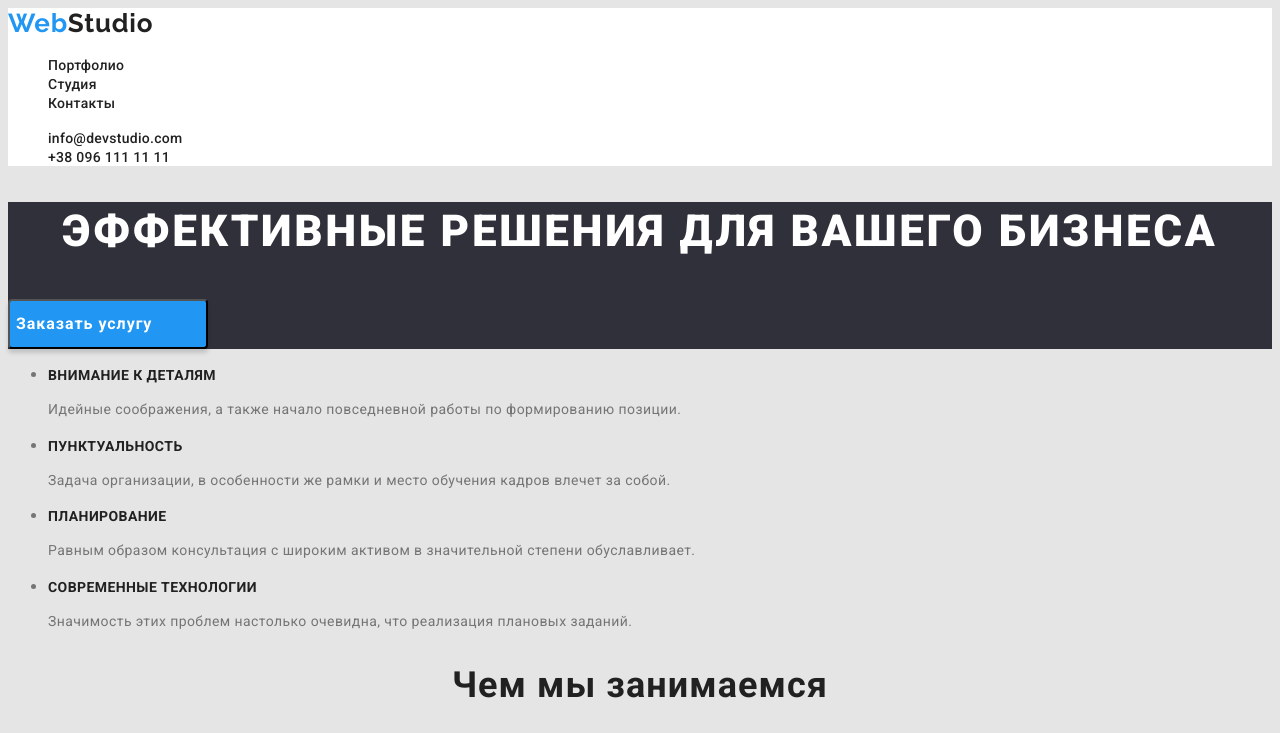
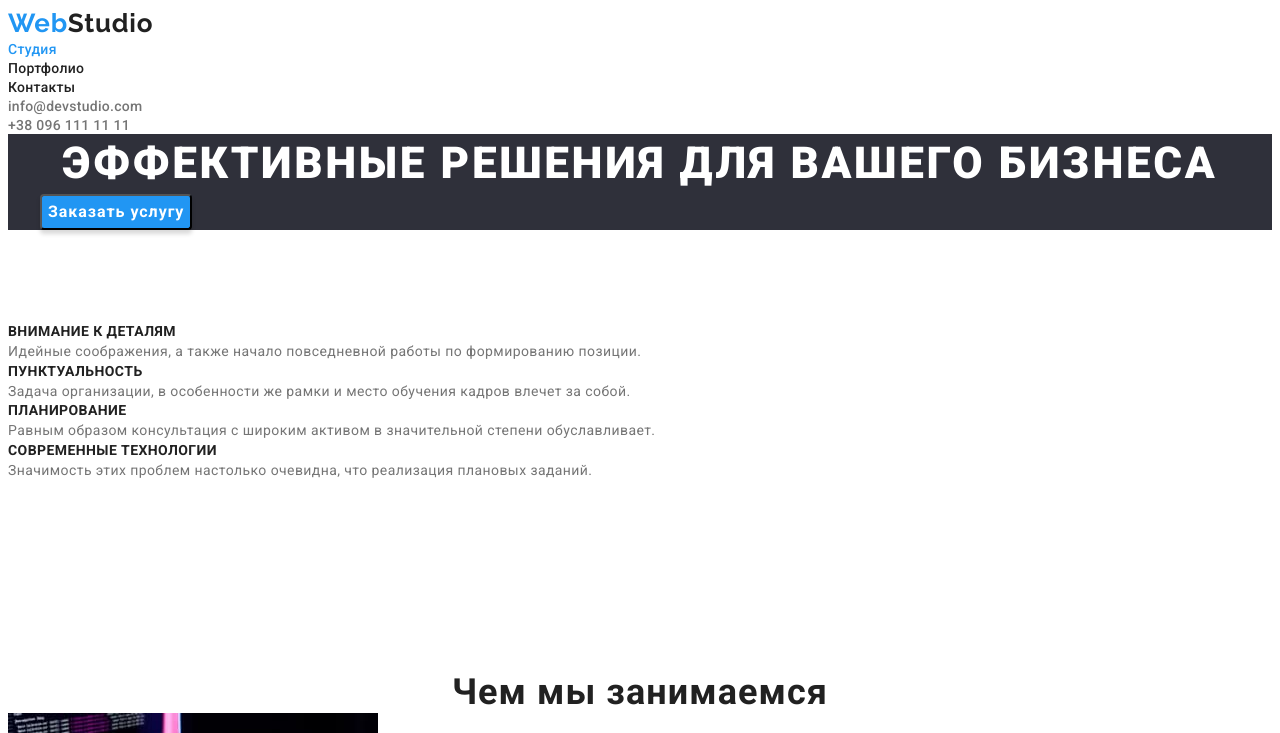
Before and after one commit to MykhailoHurak/goit-markup-hw-02, a plain HTML site: page index.html in a window 1280 px wide. Shown: the top 733 px of the page. Drawn offline with Linux system fonts and the light colour scheme.

Commit message:
HW2 правки

```diff
--- a/css/styles.css
+++ b/css/styles.css
@@ -1,31 +1,34 @@
-/*
-font-family: Raleway; - шрифт лого
-font-family: Roboto; - шрифт основной
-*/
 :root {
-  --color-text: #757575; /* цвет шрифта mail, tel, текста */
-  --color-headline: #212121; /* цвет шрифта меню, заголовков (кроме н1) */
-  --color-accent: #2196f3; /* цвет шрифта лого, кнопки, ховер, фокус */
-  --color-head: #ffffff; /* фон шапки, цвет шрифта H1, кнопки, текста футера */
-  --color-main: #e5e5e5; /* фон основной */
-  --color-alternate: #f5f4fa; /* фон чередующийся */
-  --color-hero-footer: #2f303a; /* фон героя, футера */
+  --color-text: #757575;
+  --color-headline: #212121;
+  --color-accent: #2196f3;
+  --color-head: #ffffff;
+  --color-main: #ffffff;
+  --color-alternate: #f5f4fa;
+  --color-hero-footer: #2f303a;
 }
 
-/* в тэге body указываем основной цвет фона, текста, шрифта */
-/* кнопки не унаследуют, ссылка - да */
 body {
   background-color: var(--color-main);
   color: var(--color-text);
   font-family: Roboto, sans-serif;
 }
 
-.list {
-  list-style: none;
+a {
+  text-decoration: none;
 }
 
-.link {
-  text-decoration: none;
+h1,
+h2,
+h3,
+p,
+ul {
+  margin: 0;
+}
+
+ul {
+  padding: 0;
+  list-style: none;
 }
 
 /* ШАПКА --------------------------- */
@@ -43,11 +46,16 @@ body {
   color: var(--color-headline);
 }
 
-.header {
-  background-color: var(--color-head);
+.nav-link.current,
+.contacts-link.current {
+  color: var(--color-accent);
 }
 
-.header-link {
+.header {
+  background-color: var(--color-main);
+}
+
+.nav-link {
   font-weight: 500;
   font-size: 14px;
   line-height: 1.14;
@@ -55,12 +63,33 @@ body {
   color: var(--color-headline);
 }
 
-.header-link:hover,
-.header-link:focus {
+.nav-link:hover,
+.nav-link:focus {
+  color: var(--color-accent);
+}
+
+.contacts-link {
+  font-weight: 500;
+  font-size: 14px;
+  line-height: 1.14;
+  letter-spacing: 0.02em;
+  color: var(--color-text);
+}
+
+.contacts-link:hover,
+.contacts-link:focus {
   color: var(--color-accent);
 }
 
 /* Секция 1 Главный экран --------------------*/
+
+.container {
+  width: 1200px;
+  padding-left: 15px;
+  padding-right: 15px;
+  margin-left: auto;
+  margin-right: auto;
+}
 
 .hero {
   background: var(--color-hero-footer);
@@ -73,7 +102,7 @@ body {
   text-align: center;
   letter-spacing: 0.06em;
   text-transform: uppercase;
-  color: var(--color-head);
+  color: var(--color-main);
 }
 
 .hero-btn {
@@ -85,13 +114,7 @@ body {
   align-items: center;
   text-align: center;
   letter-spacing: 0.06em;
-  color: var(--color-head);
-
-  width: 200px;
-  height: 50px;
-  left: 700px;
-  top: 430px;
-
+  color: var(--color-main);
   background: #2196f3;
   box-shadow: 0px 4px 4px rgba(0, 0, 0, 0.15);
   border-radius: 4px;
@@ -104,6 +127,11 @@ body {
 }
 
 /* СЕКЦИЯ 2 ПРЕИМУЩЕСТВА (скрыть заголовок) */
+
+.section {
+  padding-top: 94px;
+  padding-bottom: 94px;
+}
 
 .section-title {
   font-weight: 700;
@@ -169,7 +197,7 @@ body {
 }
 
 .footer-logo-two {
-  color: var(--color-head);
+  color: var(--color-main);
 }
 
 .footer-link {
@@ -182,7 +210,7 @@ body {
 
 .footer-address {
   font-weight: normal;
-  color: var(--color-head);
+  color: var(--color-main);
 }
 
 .footer-link:hover,
@@ -204,7 +232,7 @@ body {
 
 .portfolio-btn:hover {
   cursor: pointer;
-  color: var(--color-head);
+  color: var(--color-main);
   background: var(--color-accent);
 }
 
--- a/index.html
+++ b/index.html
@@ -5,15 +5,11 @@
     <meta http-equiv="X-UA-Compatible" content="IE=edge">
     <meta name="viewport" content="width=device-width, initial-scale=1.0">
     <title>WebStudio</title>
-
-    <!-- ниже подключили стили из папки CSS -->
-    <link rel="stylesheet" href="./css/styles.css">
-
-    <!-- ниже подключили шрифты Roboto и Raleway -->
     <link rel="preconnect" href="https://fonts.googleapis.com">
     <link rel="preconnect" href="https://fonts.gstatic.com" crossorigin>
     <link href="https://fonts.googleapis.com/css2?family=Raleway:wght@700&family=Roboto:wght@400;500;700;900&display=swap"
         rel="stylesheet">
+    <link rel="stylesheet" href="./css/styles.css">
 </head>
 
 <body>
@@ -21,31 +17,34 @@
     <header class="header">
         <nav class="header-navigation">
             <a class="header-logo link" href="index.html">Web<span class="header-logo-two">Studio</span></a>
-            <ul class="list header-list">
-                <li class="header-item"><a class="link header-link" href="./portfolio.html">Портфолио</a></li>
-                <li class="header-item"><a class="link header-link" href="./index.html">Студия</a></li>
-                <li class="header-item"><a class="link header-link" href="">Контакты</a></li>
+            <ul class="list nav-list">
+                <li class="nav-item"><a class="link nav-link current" href="index.html">Студия</a></li>
+                <li class="nav-item"><a class="link nav-link" href="portfolio.html">Портфолио</a></li>
+                <li class="nav-item"><a class="link nav-link" href="">Контакты</a></li>
             </ul>
         </nav>
 
-        <ul class="list">
-            <li><a class="link header-link" href="mailto:info@devstudio.com">info@devstudio.com</a></li>
-            <li><a class="link header-link" href="tel:+380961111111">+38 096 111 11 11</a></li>
+        <ul class="list contacts-list">
+            <li><a class="link contacts-link" href="mailto:info@devstudio.com">info@devstudio.com</a></li>
+            <li><a class="link contacts-link" href="tel:+380961111111">+38 096 111 11 11</a></li>
         </ul>
     </header>
 
 <main>
 <!-- Секция 1 Главный экран -->
 <section class="hero">
+    <div class="container">
     <h1 class="hero-title">Эффективные решения для вашего бизнеса</h1>
     <button class="hero-btn" type="button">Заказать услугу</button>
+</div>
+
 </section>
 
 <!-- Секция 2 Преимущества (скрыть заголовок) -->
 <section class="section">
     <h2 hidden class="section-title">Преимущества</h2>
     <ul class="li">
-        <li>
+        <l1i>
             <h3 class="section-advantage-title">Внимание к деталям</h3>
             <p class="section-advantage-text">Идейные соображения, а также начало повседневной работы по формированию позиции.</p>
         </li>
```
Also changed, not shown: portfolio.html (+19 -25 lines).
